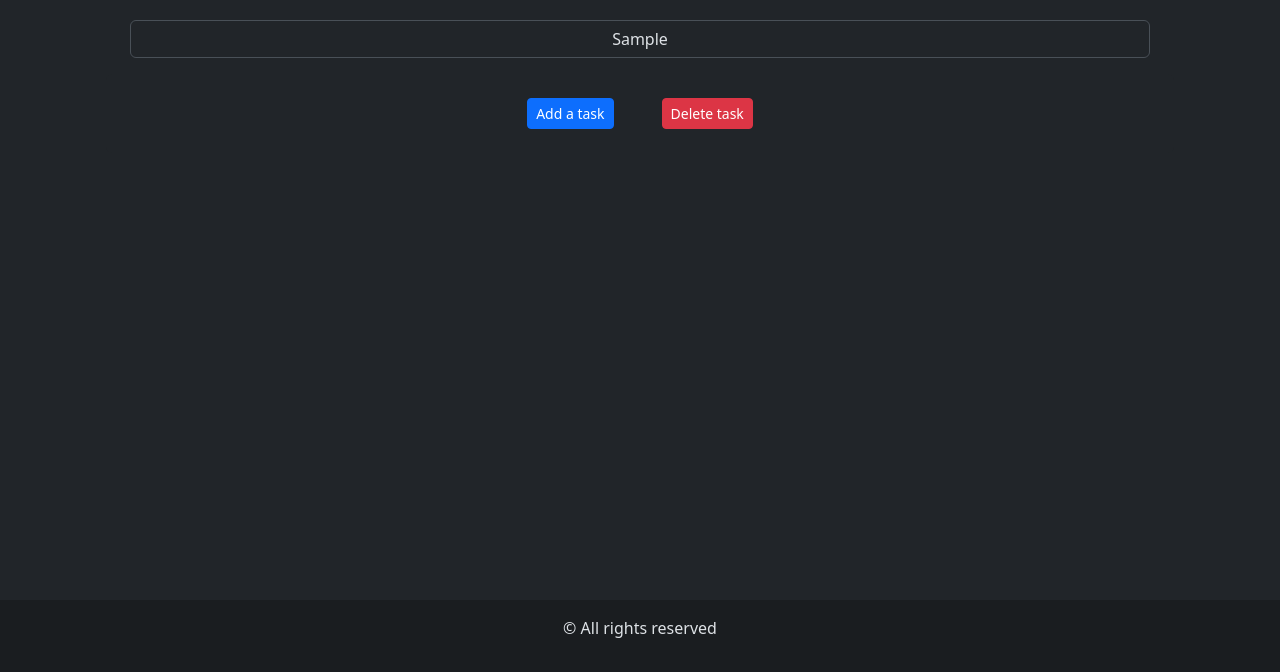
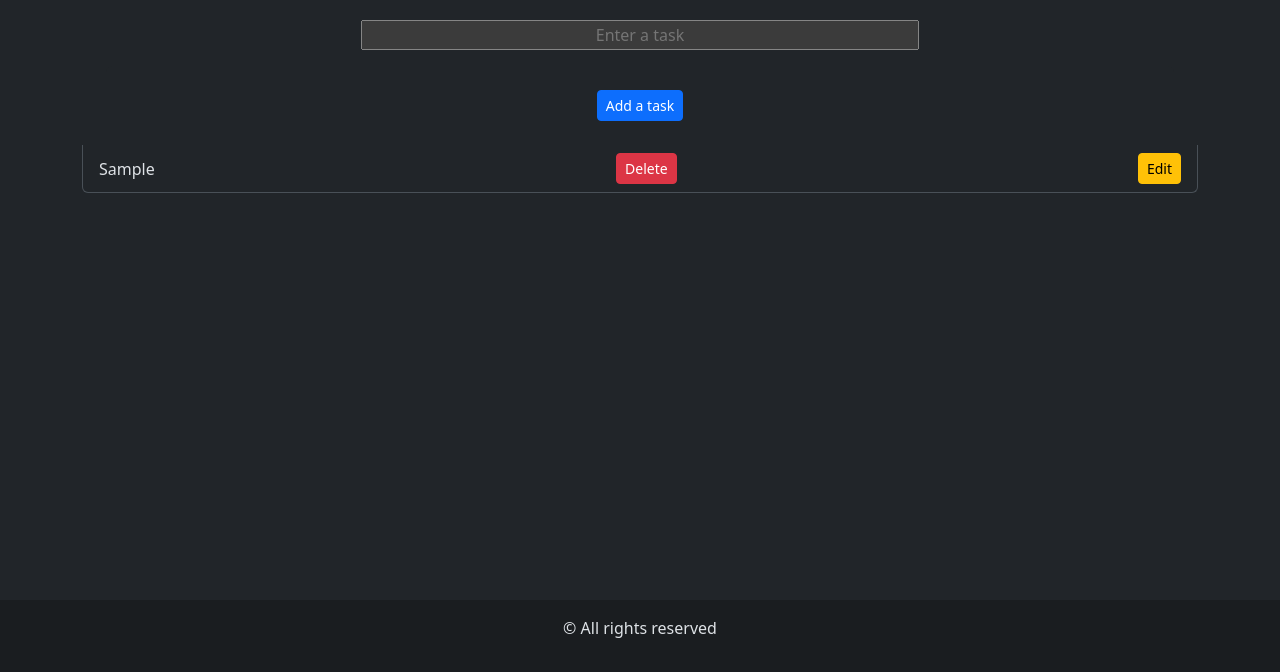
Before and after one commit to Pablo-German-Jimenez/tpPracticeDOM-ExcersiceThree, a plain HTML site: page index.html in a window 1280 px wide. Both pictures are taken after typing "Sample" into the empty fields and a click on the button "Add a task". Shown: the part 128-800 px from the top of the page. Drawn offline with nearby package versions, Linux system fonts and the light colour scheme.

Commit message:
json localstorage function done

```diff
--- a/index.html
+++ b/index.html
@@ -23,13 +23,13 @@
     </header>
     <main class="container my-4">
         <h2 class="text-center mb-4">Manage task</h2>
-        <div class="input-group mb-3">
-            <input type="text" class="form-control mx-5 text-center" placeholder="Enter a task">
+        <div class="input-group mb-3 d-flex justify-content-center">
+            <input type="text" class="w-50 text-center task-input" placeholder="Enter a task">
         </div>
-        <ul class="list-group">
+        <ul class="list-group    task-list">
             <li class="list-group-item d-flex justify-content-center mx-4 border border-0">
                 <button class="btn btn-primary btn-sm my-3 mx-4">Add a task</button>
-                <button class="btn btn-danger btn-sm my-3 mx-4">Delete task</button>
+
             </li>
         </ul>
         </div>
--- a/js/app.js
+++ b/js/app.js
@@ -0,0 +1,59 @@
+const btnPrimary = document.querySelector(".btn-primary");
+const taskInput = document.querySelector(".task-input");
+
+
+
+function addTask() {
+  const task = taskInput.value.trim();
+  if (task === "") {
+    alert("Task cannot be empty");
+    return;
+  }
+  if (task) {
+    createTask(task);
+    //saveToLocalStorage(task);
+    taskInput.value = ""; // Clear the input field after adding the task
+  }
+}
+
+function createTask(task) {
+  const taskList = document.querySelector(".task-list");
+  const taskItem = document.createElement("li");
+  taskItem.className =
+    "list-group-item d-flex justify-content-between align-items-center";
+  taskItem.textContent += task;
+  taskList.appendChild(taskItem);
+
+  const deleteButton = document.createElement("button");
+  deleteButton.textContent = "Delete";
+  deleteButton.className = "btn btn-danger btn-sm btn-lg";
+  taskItem.appendChild(deleteButton);
+  deleteButton.addEventListener("click", () => {
+    taskItem.remove();
+    deleteButton.remove();
+    removeFromLocalStorage(task);
+  });
+
+  const editButton = document.createElement("button");
+  editButton.textContent = "Edit";
+  editButton.className = "btn btn-warning btn-sm btn-lg";
+  taskItem.appendChild(editButton);
+  editButton.addEventListener("click", (taskItem) => {
+    taskItem
+  });
+
+  function saveToLocalStorage() {
+    const tasks = [];
+    tasks.push(task);
+    localStorage.setItem("tasksprime", JSON.stringify(tasks));
+}
+    saveToLocalStorage();
+
+}
+
+
+
+
+function read() {}
+
+btnPrimary.addEventListener("click", addTask)
```
